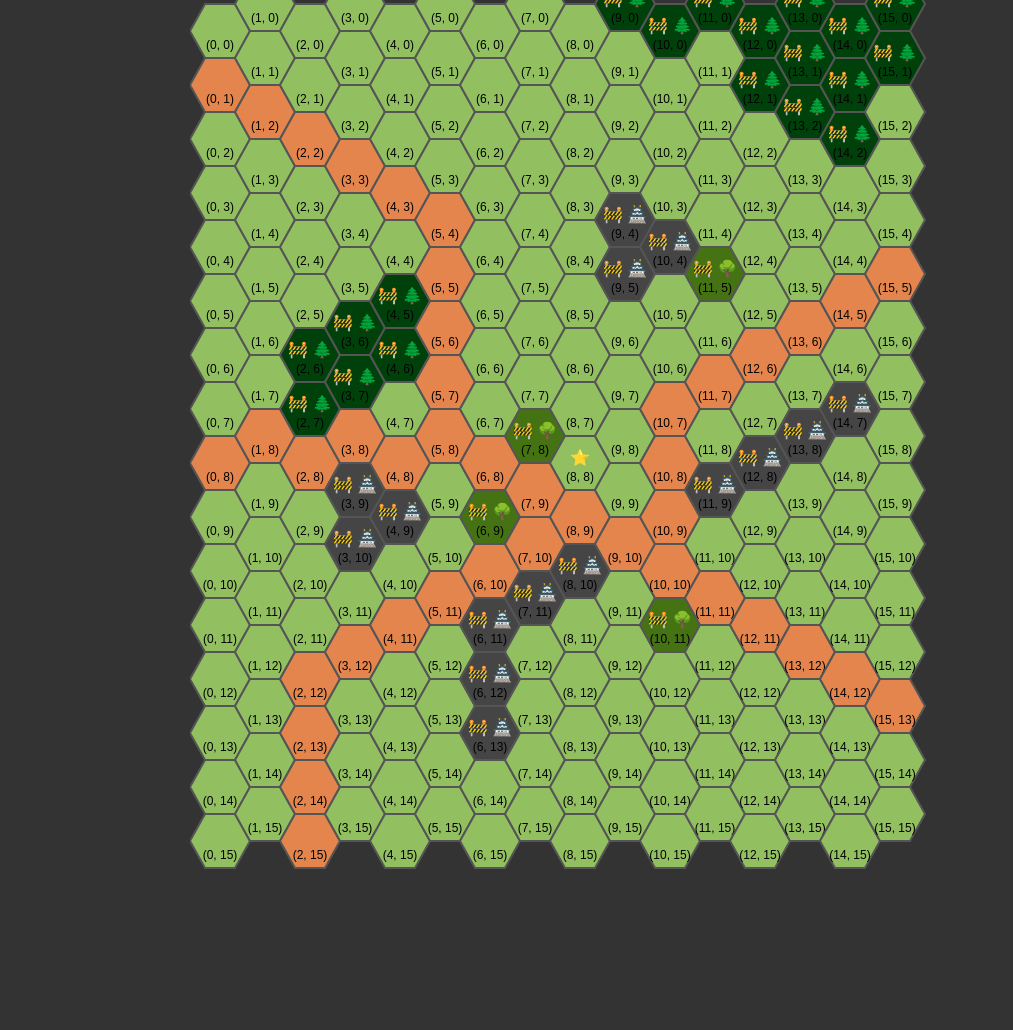
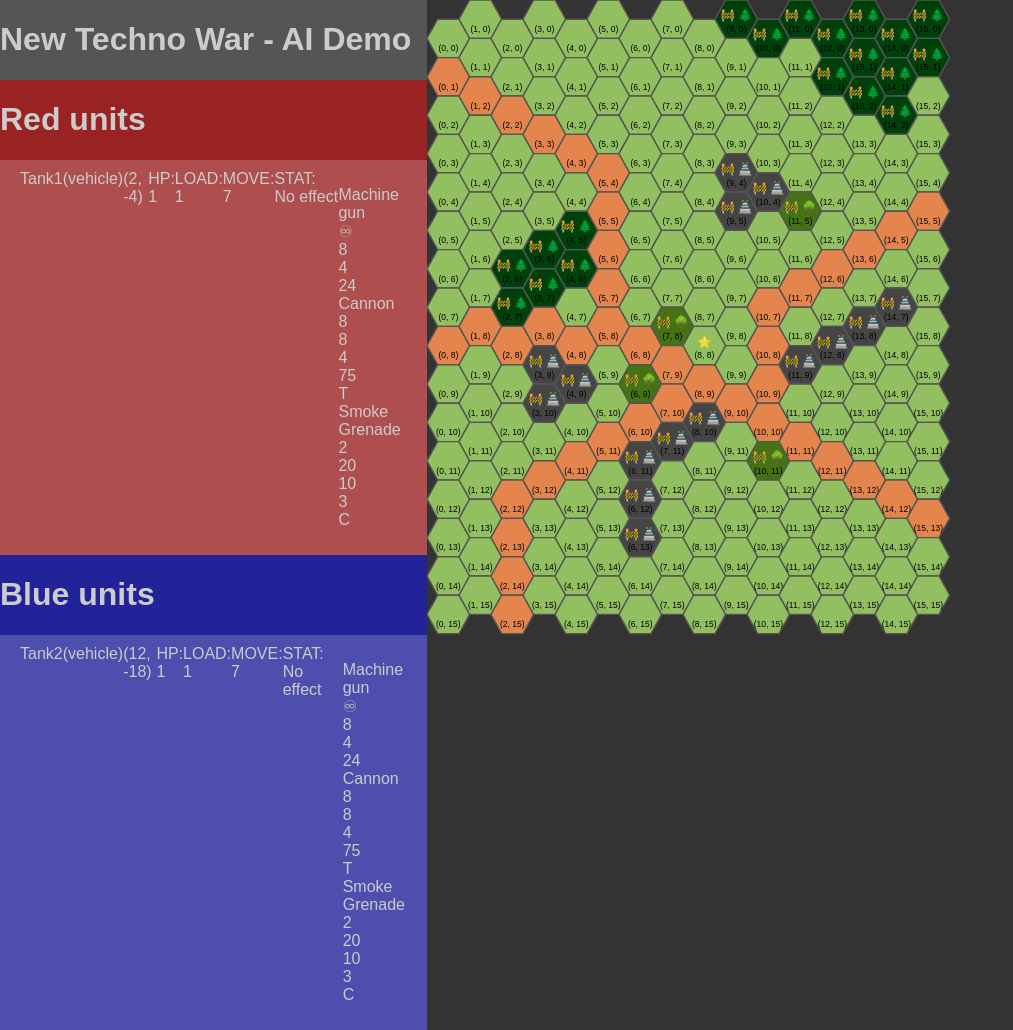
Before and after one commit to IDSIA/NewTechnoWar, a Flask app: page /game/scenarioTest1v1 in a window 1280 px wide. Shown: the whole page, without its empty margins (0-1013 px from the left). Before the commit the page ends 869 px from the top, so only its background shows below. Run offline with Flask 2, Linux system fonts and the light colour scheme.

Commit message:
Adding units status.

```diff
--- a/code/web/server/__init__.py
+++ b/code/web/server/__init__.py
@@ -2,6 +2,7 @@
 from flask import Flask
 
 from web.server.config import conf
+from web.server.utils.serializer import GameJSONEncoder
 
 
 def create_app():
@@ -15,6 +16,7 @@ def create_app():
 
     # Application Configuration
     app.config.from_object(conf)
+    app.json_encoder = GameJSONEncoder
 
     app.games = dict()
 
--- a/code/web/server/routes.py
+++ b/code/web/server/routes.py
@@ -1,15 +1,16 @@
 import logging
+import uuid
 
-from flask import Blueprint, render_template
+from flask import Blueprint, render_template, make_response, request, jsonify
 from flask import current_app as app
 
 from core.game import scenarios, GameManager
 from web.server.utils import scroll
 
-main = Blueprint('main', __name__, template_folder='templates', static_folder='static')
+main = Blueprint("main", __name__, template_folder="templates", static_folder="static")
 
 
-@main.route('/', methods=['GET'])
+@main.route("/", methods=["GET"])
 def index():
     """Serve list of available scenarios."""
     scenarios = [
@@ -19,26 +20,53 @@ def index():
     ]
 
     return render_template(
-        'index.html',
-        title='Home | NewTechnoWar',
-        template='game-template',
+        "index.html",
+        title="Home | NewTechnoWar",
+        template="game-template",
         scenarios=scenarios
     )
 
 
-@main.route('/game/<string:scenario>', methods=['GET'])
+@main.route("/game/<string:scenario>", methods=["GET"])
 def game(scenario: str):
     """Serve game main page."""
 
-    # TODO: theoretically, the key should be a UUID for the game
-    gm: GameManager = getattr(scenarios, scenario)()
-    app.games[scenario] = gm
+    if "gameId" in request.cookies:
+        gameId = request.cookies["gameId"]
+    else:
+        gameId = str(uuid.uuid4())
 
-    logging.info(f"Created game with scenario {gm.name}")
+    if gameId in app.games:
+        gm: GameManager = app.games[gameId]
+    else:
+        gm: GameManager = getattr(scenarios, scenario)()
+        app.games[gameId] = gm
 
-    return render_template(
-        'game.html',
-        title='Game | NewTechnoWar',
-        template='game-template',
-        board=list(scroll(gm.board))
+    logging.info(f"Created game #{gameId} with scenario {gm.name}")
+
+    response = make_response(
+        render_template(
+            "game.html",
+            title="Game | NewTechnoWar",
+            template="game-template",
+            board=list(scroll(gm.board)),
+            gameId=gameId
+        )
     )
+
+    response.set_cookie("gameId", gameId)
+    return response
+
+
+@main.route("/game/figures", methods=["GET"])
+def gameFigures():
+    logging.info("Request figures")
+
+    if "gameId" not in request.cookies:
+        logging.error("Game id missing")
+        return None, 404
+
+    gameId = request.cookies["gameId"]
+    gm: GameManager = app.games[gameId]
+
+    return jsonify(gm.figures), 200
--- a/code/web/server/static/css/game.css
+++ b/code/web/server/static/css/game.css
@@ -4,17 +4,11 @@
 
 /* other styling */
 svg {
-    width: 900px;
-    flex: 1;
 }
 
 body {
-    display: flex;
-    justify-content: center;
-    align-items: center;
-    flex-direction: column;
     margin: 0;
-    height: 100vh;
+    padding: 0;
     font-family: sans-serif;
 }
 
@@ -27,6 +21,72 @@ a {
 a:hover {
     color: #333;
 }
+
+#gameId {
+    display: none;
+}
+
+.container {
+    display: flex;
+    flex-direction: row;
+    justify-content: center;
+    align-items: flex-start;
+}
+
+#units {
+    flex: 1;
+    display: flex;
+    flex-direction: column;
+    width: 15%;
+    color: #cccccc;
+    background-color: #555555;
+}
+
+#board {
+    flex: 2;
+    height: 100vh;
+    overflow: auto;
+}
+
+#red {
+    flex: 1;
+    background-color: #992222;
+}
+
+
+#blue {
+    flex: 2;
+    background-color: #222299;
+}
+
+/* Figures structure */
+.unit {
+    padding: 10px 20px;
+    display: flex;
+    flex-direction: row;
+    flex-basis: 25em;
+}
+
+.uName {
+    width: 10em;
+    flex: 1;
+}
+
+.uKind {
+    width: 10em;
+    flex: 1;
+}
+
+/* Figure status */
+.activated {
+    background-color: rgba(0, 0, 0, 0.0);
+}
+
+.notActivated {
+    background-color: rgba(255, 255, 255, 0.2);
+}
+
+/* SVGs */
 
 .coord {
     fill: black;
--- /dev/null
+++ b/code/web/server/static/js/game.js
@@ -0,0 +1,72 @@
+let figures = undefined;
+
+function addFigure(data, agent) {
+    let active = data.activated ? 'activated' : 'notActivated';
+    let responded = data.activated ? 'responded' : 'notresponded';
+    let killed = data.killed ? 'killed' : '';
+
+    let weapons = $('<p/>').addClass('uWeapons')
+    data.weapons.forEach(function (item, _) {
+        let effect = item.no_effect ? 'wNoEffect' : '';
+        let ammo = item.ammo > 1000000 ? '♾' : item.ammo;
+        let curved = item.curved ? 'C' : ''; // TODO: find an image
+        let antiTank = item.antitank ? 'T' : ''; // TODO: find an image
+
+        weapons.append(
+            $('<div/>')
+                .attr('id', 'w' + item.id)
+                .addClass(effect)
+                .addClass('weapon')
+                .append($('<div/>').addClass('wName').text(item.name))
+                .append($('<div/>').addClass('wAmmo').text(ammo))
+                .append($('<div/>').addClass('wAtk').text(item.atk_normal))
+                .append($('<div/>').addClass('wResp').text(item.atk_response))
+                .append($('<div/>').addClass('wRange').text(item.max_range))
+                .append($('<div/>').addClass('wCurved').text(curved))
+                .append($('<div/>').addClass('wAntitank').text(antiTank))
+        )
+    });
+
+    $(`#${agent}Units`).append(
+        $('<div/>')
+            .attr('id', `${agent}${data.name}`)
+            .addClass(active)
+            .addClass(killed)
+            .addClass(responded)
+            .addClass(data.kind)
+            .addClass('unit')
+            .append($('<div/>').addClass('uName').text(`${data.name}`))
+            .append($('<div/>').addClass('uKind').text(`(${data.kind})`))
+            .append($('<div/>').addClass('uPos').text(`(${data.i}, ${data.j})`))
+            .append($('<div/>').addClass('uHP').text(`HP: ${data.hp}`))
+            .append($('<div/>').addClass('uLoad').text(`LOAD: ${data.load}`))
+            .append($('<div/>').addClass('uMove').text(`MOVE: ${data.move}`))
+            .append($('<div/>').addClass('uStat').text(`STAT: ${data.stat}`))
+            .append(weapons)
+    );
+}
+
+window.onload = function () {
+    console.log('init game');
+    let gameId = $.cookie("gameId");
+    console.log('gameId: ' + gameId);
+
+    $.get('/game/figures', function (data) {
+        console.log(data);
+
+        figures = data;
+
+        let reds = data['red'];
+        let blues = data['blue'];
+
+        reds.forEach(function (item, _) {
+            addFigure(item, 'red')
+        });
+        blues.forEach(function (item, _) {
+            addFigure(item, 'blue')
+        })
+
+    }).fail(function () {
+        console.error('Failed to load figures!');
+    });
+}
--- a/code/web/server/templates/game.html
+++ b/code/web/server/templates/game.html
@@ -6,8 +6,19 @@
 {% endblock %}
 
 {% block content %}
-    <div>
-        <svg viewBox="0 0 300 300">
+    <div id="units">
+        <div><h1>New Techno War - AI Demo</h1></div>
+        <div id="red">
+            <h1>Red units</h1>
+            <div id="redUnits"></div>
+        </div>
+        <div id="blue">
+            <h1>Blue units</h1>
+            <div id="blueUnits"></div>
+        </div>
+    </div>
+    <div id="board">
+        <svg viewBox="0 0 400 400">
             <g class="pod-wrap">
                 {% for hex in board %}
                     <g id="pod"
@@ -39,3 +50,7 @@
         </svg>
     </div>
 {% endblock %}
+
+{% block additionalscripts %}
+    <script src="{{ url_for('static', filename='js/game.js', version='20191206') }}"></script>
+{% endblock %}
--- a/code/web/server/templates/scripts.html
+++ b/code/web/server/templates/scripts.html
@@ -1,2 +1,3 @@
 <script src="{{ url_for('static', filename='js/includes/jquery-3.5.1.min.js') }}"></script>
+<script src="{{ url_for('static', filename='js/includes/jquery.cookie.js') }}"></script>
 <script src="{{ url_for('static', filename='js/main.js', version='20191206') }}"></script>
--- a/code/web/server/utils/__init__.py
+++ b/code/web/server/utils/__init__.py
@@ -1,6 +1,19 @@
 from core import Terrain, TERRAIN_TYPE
 from core.game import GameBoard
 from utils.coordinates import to_cube
+
+
+def pos_to_xy(position):
+    i, j = position
+
+    if i % 2 == 0:
+        x = 10 + 15 * i
+        y = 18 + 18 * j
+    else:
+        x = 10 + 15 * i
+        y = 9 + 18 * j
+
+    return x, y
 
 
 class Hexagon:
@@ -12,14 +25,7 @@ class Hexagon:
         self.position = position
         self.cube = to_cube(position)
 
-        i, j = position
-
-        if i % 2 == 0:
-            self.x = 10 + 15 * i
-            self.y = 18 + 18 * j
-        else:
-            self.x = 10 + 15 * i
-            self.y = 9 + 18 * j
+        self.x, self.y = pos_to_xy(position)
 
     def css(self):
         csss = ['terrOpen', 'terrRoad', 'terrTree', 'terrForest', 'terrUrban', 'terrBuilding', 'terrWooden',
--- /dev/null
+++ b/code/web/server/utils/serializer.py
@@ -0,0 +1,50 @@
+from flask.json import JSONEncoder
+
+from core import FigureType
+from core.figures import Figure
+from core.weapons import Weapon
+from utils.coordinates import to_hex
+from web.server.utils import pos_to_xy
+
+
+class GameJSONEncoder(JSONEncoder):
+
+    def default(self, obj):
+        if isinstance(obj, Figure):
+            i, j = to_hex(obj.position)
+            x, y = pos_to_xy((i, j))
+            kind = 'infantry' if obj.kind == FigureType.INFANTRY else 'vehicle'
+            return {
+                'name': obj.name,
+                'kind': kind,
+                'move': obj.move,
+                'load': obj.load,
+                'hp': obj.hp,
+                'defense': obj.defense,
+                'weapons': obj.weapons,
+                'stat': obj.stat.name,
+                'x': x,
+                'y': y,
+                'i': i,
+                'j': j,
+                'activated': obj.activated,
+                'responded': obj.responded,
+                'killed': obj.killed,
+            }
+
+        if isinstance(obj, Weapon):
+            return {
+                'id': obj._id,
+                'name': obj.name,
+                'max_range': obj.max_range,
+                'atk_normal': obj.atk_normal,
+                'atk_response': obj.atk_response,
+                'ammo': obj.ammo,
+                'dices': obj.dices,
+                'curved': obj.curved,
+                'damage': obj.damage,
+                'antitank': obj.antitank,
+                'no_effect': obj.no_effect,
+            }
+
+        return super(GameJSONEncoder, self).default(obj)
```
Also changed, not shown: code/web/server/static/js/includes/jquery.cookie.js (added).
